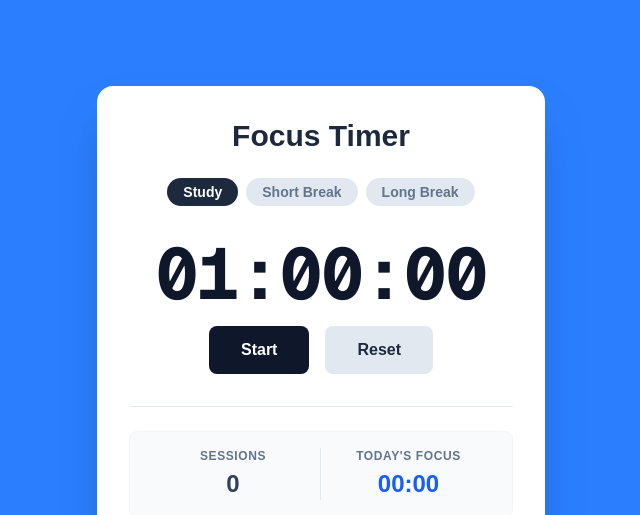
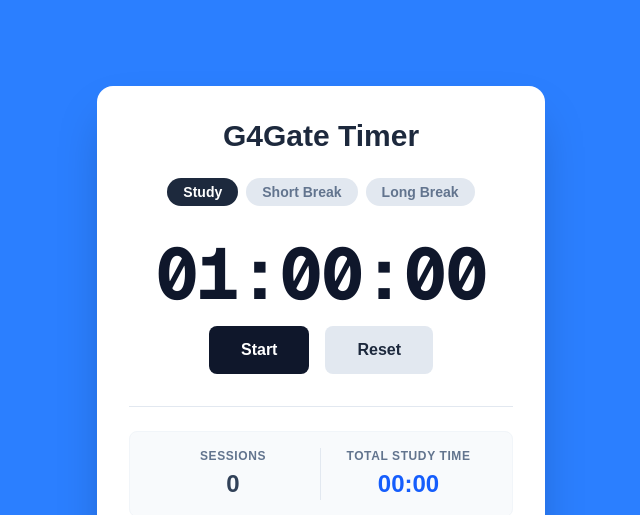
Before and after one commit to myselfprince/POMODORO_APP, a Next.js app: page / in a window 1280 px wide. Shown: the top 515 px of the page, without its empty margins (319-959 px from the left). Built offline with nearby package versions, Linux system fonts and the light colour scheme.

Commit message:
g4gate timer

```diff
--- a/app/page.js
+++ b/app/page.js
@@ -189,7 +189,7 @@
           </div>
         )}
 
-        <h1 className="text-3xl font-bold text-center mb-6">Focus Timer</h1>
+        <h1 className="text-3xl font-bold text-center mb-6">G4Gate Timer</h1>
 
         {/* Mode Indicator */}
         <div className="flex justify-center space-x-2 mb-8">
@@ -240,7 +240,7 @@
           </div>
           <div className="text-center w-1/2">
             <p className="text-xs text-slate-500 font-semibold uppercase tracking-wider mb-1">
-              Today's Focus
+              Total Study Time
             </p>
             <p className="text-2xl font-bold text-blue-600">
               {formatTime(totalStudySeconds)}
```
